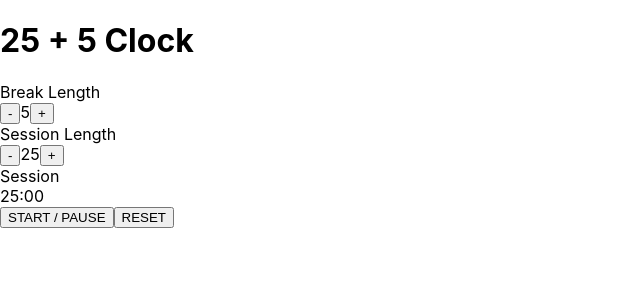
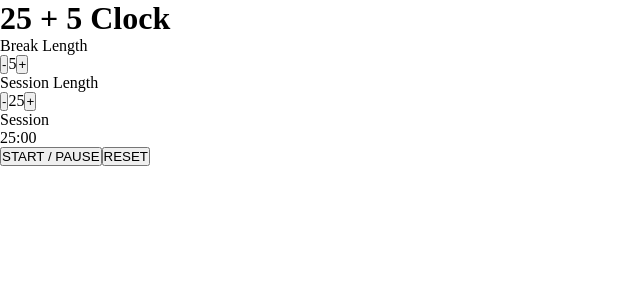
Before and after one commit to vilmis04/simple-pomodoro-clock, a React (Create React App) app: page / in a window 1280 px wide. Shown: the top 300 px of the page, without its empty margins (0-640 px from the left). Built offline with nearby package versions, Linux system fonts and the light colour scheme.

Commit message:
upd: style reset

```diff
--- a/src/index.css
+++ b/src/index.css
@@ -1,13 +1,10 @@
-body {
+* {
   margin: 0;
-  font-family: -apple-system, BlinkMacSystemFont, 'Segoe UI', 'Roboto', 'Oxygen',
-    'Ubuntu', 'Cantarell', 'Fira Sans', 'Droid Sans', 'Helvetica Neue',
-    sans-serif;
-  -webkit-font-smoothing: antialiased;
-  -moz-osx-font-smoothing: grayscale;
+  padding: 0;
+  box-sizing: border-box;
 }
 
-code {
-  font-family: source-code-pro, Menlo, Monaco, Consolas, 'Courier New',
-    monospace;
+body {
+  width: 100vw;
+  height: 100vh;
 }
```
